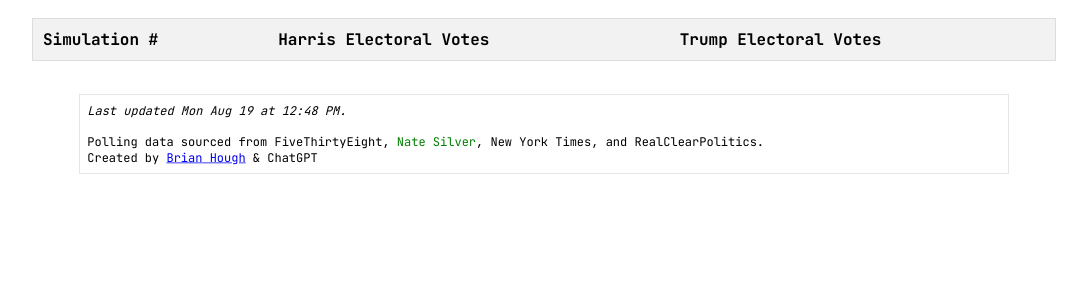
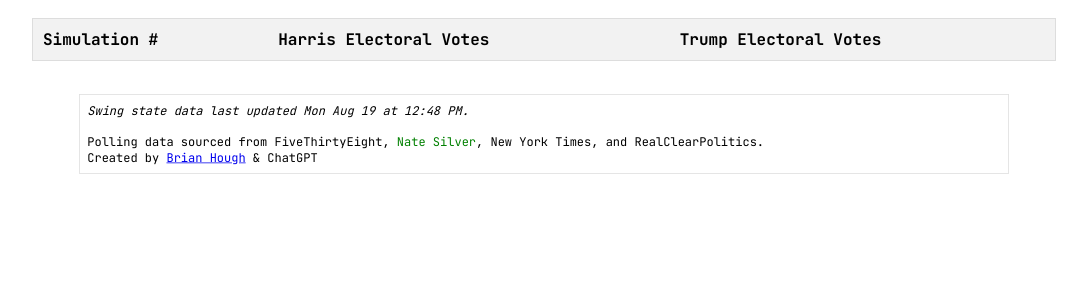
Before and after one commit to derfbwh/derfbwh.github.io, a Jekyll site: the page forecast/index-deluxe.html, which Jekyll copies as it is, in a window 1280 px wide. Shown: the part 964-1259 px from the top of the page, without its empty margins (96-1183 px from the left). Built offline with Jekyll 4.4.1, drawn with Linux system fonts in a browser that asks for light colours; nearby versions of some CDN libraries; some web fonts are replaced; comment, search, counter and statistics services are not loaded.

Commit message:
Update index-deluxe.html

```diff
--- a/forecast/index-deluxe.html
+++ b/forecast/index-deluxe.html
@@ -163,7 +163,7 @@
                     <table id="credits" style="scale:75%;">
         <tr>
         <td>
-        <i>Last updated Mon Aug 19 at 12:48 PM.</i><br><br>
+        <i>Swing state data last updated Mon Aug 19 at 12:48 PM.</i><br><br>
         Polling data sourced from FiveThirtyEight, <span style="color:green;">Nate Silver</span>, New York Times, and RealClearPolitics.<br>
         Created by <a href="https://mastodon.social/@BrianHough">Brian Hough</a> & ChatGPT</td></tr></table>
 
```
